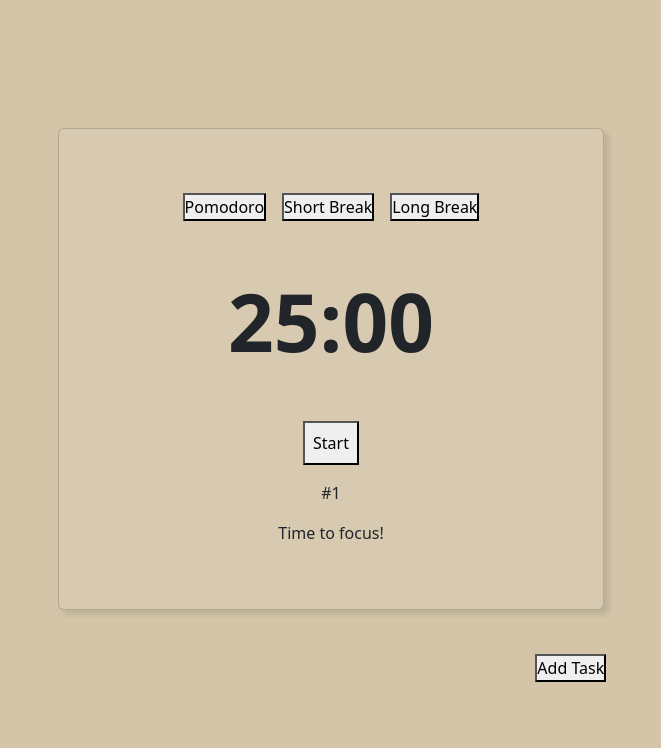
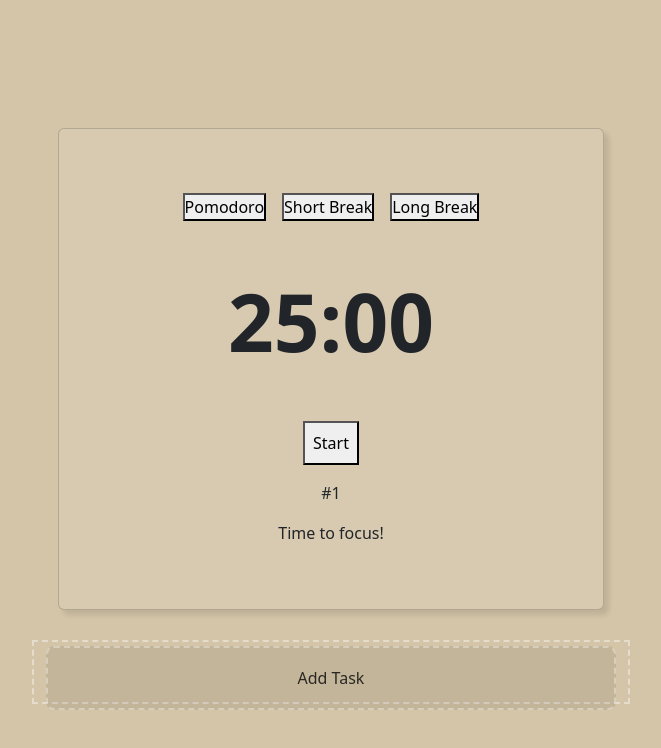
Before and after one commit to amunye1/Pomodoro-Timer, a React (Vite) app in the folder pomodoroTimer/: page / in a window 1280 px wide. Shown: the top 748 px of the page, without its empty margins (309-970 px from the left). Built offline with nearby package versions, Linux system fonts and the light colour scheme.

Commit message:
latest update

```diff
--- a/pomodoroTimer/Task.css
+++ b/pomodoroTimer/Task.css
@@ -27,24 +27,26 @@
 }
 
 .add-task button {
-    background: transparent;
-    border: none;
-    color: inherit;
-    cursor: pointer;
-    padding: 10px 20px;
-    font-size: 16px;
     width: 100%;
-    height: 100%;
-    display: flex;
-    justify-content: center;
-    align-items: center;
-    text-align: center;
-    display: inline-block;
+  height: 64px;
+  background-color: rgba(0, 0, 0, 0.1);
+  border-radius:
+8px;
+  -moz-box-pack: center;
+  -moz-box-align: center;
+  cursor: pointer;
+  opacity: 0.8;
+  border:2px dashed rgba(255, 255, 255, 0.4);
+  align-items: center;
+  display: flex;
+  box-sizing: border-box;
+  justify-content: center;
+  margin-top: 12px;
 }
 
-.taskBox.container:has(.allItems) .add-task button {
-    background-color: whitesmoke;
-}
+
+
+
 
 .card{
     border: 1px solid hsl(0,0%, 80%);
@@ -72,19 +74,7 @@
     max-width: 100%;
 }
 
-/* Add styles for the footer */
-.taskBox .row:last-child {
-    margin: 0 -20px;
-    width: calc(100% + 40px);
-    padding: 14px 20px;
-    text-align: right;
-    border-bottom-left-radius: 8px;
-    border-bottom-right-radius: 8px;
-    display: flex;
-    justify-content: space-between;
-    align-items: center;
-    margin-top: auto;
-}
+
 
 /* Hide footer when task form is not open */
 
--- a/pomodoroTimer/TaskFrontEndCard.jsx
+++ b/pomodoroTimer/TaskFrontEndCard.jsx
@@ -60,7 +60,7 @@
             }}
         >
             {!showTask ?(<div className="row">
-                <div className="col add task">
+                <div className="col add-task">
                     <button onClick={handleAddTaskClick}>Add Task</button>
 
                 </div>
@@ -95,6 +95,16 @@
 
                 style={{
                     backgroundColor: showTask ? "#EFEFEF" : "transparent",
+                    margin: "0 -50px",
+                    width: "calc(100% + 40px)",
+                    padding: "14px 20px",
+                    textAlign: "right",
+                    borderBottomLeftRadius: "8px",
+                    borderBottomRightRadius: "8px",
+                    display: "flex",
+                    justifyContent: "space-between",
+                    alignItems: "center",
+                    marginTop: "auto",
                 }}
                 >
                     <div className="col">
```
